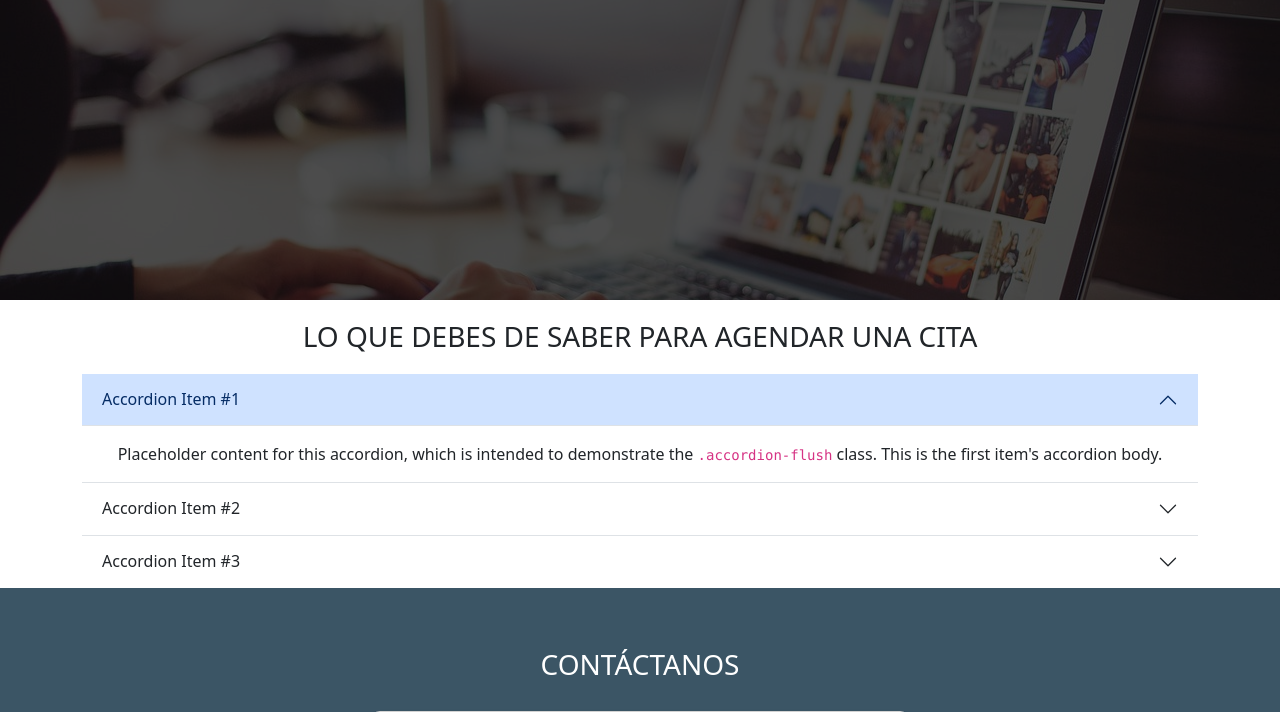
After one commit to Ematsu175/omega_appweb, a PHP site: page /admin/index_usuario.php in a window 1280 px wide, after a click on "Accordion Item #1". The commit adds this page. Shown: the top 712 px of the page. Run offline with PHP 8.4, Linux system fonts and the light colour scheme; some web fonts are replaced.

Commit message:
Index usuario

```diff
--- /dev/null
+++ b/admin/index_usuario.php
@@ -0,0 +1,115 @@
+<?php require_once('views/header.php'); ?>
+
+<div class="full-width-banner">
+    <img src="/omega_appweb/images/1430772363db5f8f75e57312dc268e61a841d655d7a3dc871173a82dadab1f2ccd5f160e5b6473d2bfc523b90dc782da48931f803b6c2c7be45ec2_1280.jpg"
+        alt="">
+</div>
+<section>
+    <div class="container text-center">
+        <h3>LO QUE DEBES DE SABER PARA AGENDAR UNA CITA</h3>
+    </div>
+    <div class="container text-center">
+        <div class="row align-items-center">
+            <div class="col">
+                <div class="accordion accordion-flush" id="accordionFlushExample">
+                    <div class="accordion-item">
+                        <h2 class="accordion-header">
+                            <button class="accordion-button collapsed" type="button" data-bs-toggle="collapse"
+                                data-bs-target="#flush-collapseOne" aria-expanded="false"
+                                aria-controls="flush-collapseOne">
+                                Accordion Item #1
+                            </button>
+                        </h2>
+                        <div id="flush-collapseOne" class="accordion-collapse collapse"
+                            data-bs-parent="#accordionFlushExample">
+                            <div class="accordion-body">Placeholder content for this accordion, which is intended to
+                                demonstrate the <code>.accordion-flush</code> class. This is the first item's accordion
+                                body.</div>
+                        </div>
+                    </div>
+                    <div class="accordion-item">
+                        <h2 class="accordion-header">
+                            <button class="accordion-button collapsed" type="button" data-bs-toggle="collapse"
+                                data-bs-target="#flush-collapseTwo" aria-expanded="false"
+                                aria-controls="flush-collapseTwo">
+                                Accordion Item #2
+                            </button>
+                        </h2>
+                        <div id="flush-collapseTwo" class="accordion-collapse collapse"
+                            data-bs-parent="#accordionFlushExample">
+                            <div class="accordion-body">Placeholder content for this accordion, which is intended to
+                                demonstrate the <code>.accordion-flush</code> class. This is the second item's accordion
+                                body. Let's imagine this being filled with some actual content.</div>
+                        </div>
+                    </div>
+                    <div class="accordion-item">
+                        <h2 class="accordion-header">
+                            <button class="accordion-button collapsed" type="button" data-bs-toggle="collapse"
+                                data-bs-target="#flush-collapseThree" aria-expanded="false"
+                                aria-controls="flush-collapseThree">
+                                Accordion Item #3
+                            </button>
+                        </h2>
+                        <div id="flush-collapseThree" class="accordion-collapse collapse"
+                            data-bs-parent="#accordionFlushExample">
+                            <div class="accordion-body">Placeholder content for this accordion, which is intended to
+                                demonstrate the <code>.accordion-flush</code> class. This is the third item's accordion
+                                body. Nothing more exciting happening here in terms of content, but just filling up the
+                                space to make it look, at least at first glance, a bit more representative of how this
+                                would look in a real-world application.</div>
+                        </div>
+                    </div>
+                </div>
+            </div>
+        </div>
+    </div>
+</section>
+<section class="contact-section">
+    <div class="container text-center">
+        <h3>CONTÁCTANOS</h3>
+    </div>
+
+    <div id="centered-card" class="container text-center">
+        <div id="card" class="card mb-3" style="max-width: 540px;">
+            <div class="row g-0">
+                <div class="col-md-4">
+                    <img src="/omega_appweb/images/" class="img-fluid rounded-start" alt="...">
+                </div>
+                <div class="col-md-8">
+                    <div class="card-body">
+                        <h5 class="card-title">Ing. Raul Silverio Vázquez Castillo</h5>
+                        <p class="card-text">Número de teléfono <br> 4611780098</p>
+                    </div>
+                </div>
+            </div>
+        </div>
+        <div id="card" class="card mb-3" style="max-width: 540px;">
+            <div class="row g-0">
+                <div class="col-md-4">
+                    <img src="/omega_appweb/images/" class="img-fluid rounded-start" alt="...">
+                </div>
+                <div class="col-md-8">
+                    <div class="card-body">
+                        <h5 class="card-title">Ing. Juan Carlos Nuñez Servin</h5>
+                        <p class="card-text">Número de teléfono <br> 4610987265</p>
+                    </div>
+                </div>
+            </div>
+        </div>
+        <div id="card" class="card mb-3" style="max-width: 540px;">
+            <div class="row g-0">
+                <div class="col-md-4">
+                    <img src="/omega_appweb/images/" class="img-fluid rounded-start" alt="...">
+                </div>
+                <div class="col-md-8">
+                    <div class="card-body">
+                        <h5 class="card-title">Ing. Gabriela Arias Reina</h5>
+                        <p class="card-text">Número de teléfono <br> 4611780098</p>
+                    </div>
+                </div>
+            </div>
+        </div>
+    </div>
+</section>
+
+<?php require_once('views/footer.php'); ?>
--- a/admin/login.php
+++ b/admin/login.php
@@ -20,17 +20,19 @@
                 if (in_array('Administrador', $roles)) {
                     $mensaje="Bienvenido Administrador";
                     $header="views/header_admin/header_admin.php";
+                    $index="index_admin.php";
                 } elseif (in_array('Usuario', $roles)) {
                     $mensaje="Bienvenido de nuevo Usuario";
                     $header="views/header_user/header_user.php";
+                    $index="index_usuario.php";
                 } else {
                     $mensaje="No se pudo acceder al sistema";
                 }
 
+
                 require_once($header);
-                //require_once('views/header_user/header_user.php');
                 $app->alerta($tipo, $mensaje);
-                //echo $mensaje;
+                require_once($index);
                 require_once('views/footer.php');
             } else {
                 $mensaje = "Correo o contraseña no válidos <a href='login.php'>[Presione aquí para volver a intentar.]</a>";
--- a/admin/views/header.php
+++ b/admin/views/header.php
@@ -38,6 +38,13 @@
     integrity="sha384-Vkoo8x4CGsO3+Hhxv8T/Q5PaXtkKtu6ug5TOeNV6gBiFeWPGFN9MuhOf23Q9Ifjh" crossorigin="anonymous">
 
   <link rel="stylesheet" href="/omega_appweb/css/main.css">
+  <!-- Bootstrap CSS -->
+<link href="https://cdn.jsdelivr.net/npm/bootstrap@5.3.0-alpha1/dist/css/bootstrap.min.css" rel="stylesheet">
+<!-- Bootstrap JS -->
+<script src="https://cdn.jsdelivr.net/npm/bootstrap@5.3.0-alpha1/dist/js/bootstrap.bundle.min.js"></script>
+
+<link rel="stylesheet" href="/omega_appweb/css/index_usuario.css">
+
 </head>
 
 <body>
--- a/admin/views/header_user/header_user.php
+++ b/admin/views/header_user/header_user.php
@@ -36,6 +36,10 @@
                 class="u-active-palette-1-base u-border-2 u-border-active-palette-1-base u-border-hover-palette-1-light-1 u-border-no-left u-border-no-right u-border-no-top u-button-style u-hover-palette-1-light-1 u-nav-link u-text-active-white u-text-grey-90 u-text-hover-white"
                 style="padding: 10px 20px;" href="#">Usuario</a>
             </li>
+            <li class="u-nav-item"><a
+                class="u-active-palette-1-base u-border-2 u-border-active-palette-1-base u-border-hover-palette-1-light-1 u-border-no-left u-border-no-right u-border-no-top u-button-style u-hover-palette-1-light-1 u-nav-link u-text-active-white u-text-grey-90 u-text-hover-white"
+                style="padding: 10px 20px;" href="login.php?accion=logout">Salir</a>
+            </li>
           </ul>
         </div>
         <div class="u-custom-menu u-nav-container-collapse">
--- /dev/null
+++ b/css/index_usuario.css
@@ -0,0 +1,74 @@
+.full-width-banner img {
+    width: 100vw;
+    height: 500px;
+    object-fit: cover;
+    display: block;
+    margin: 0;
+    padding: 0;
+    filter: brightness(30%);
+}
+.full-width-banner img {
+    width: 100vw;
+    height: 300px;
+    object-fit: cover;
+    display: block;
+    margin: 0;
+    padding: 0;
+}
+
+
+.custom-image img {
+    width: 50%; /* La imagen ocupa todo el ancho de su contenedor */
+    height: auto; /* Mantiene las proporciones originales */
+    display: block; /* Elimina espacios en blanco alrededor de la imagen */
+    object-fit: contain; /* Asegura que la imagen no pierda calidad y se ajuste sin recorte */
+}
+
+.container.text-center {
+    margin-top: 20px;
+}
+
+.container .row {
+    display: flex;
+    align-items: flex-start; /* Alinea los elementos desde la parte superior */
+    gap: 20px; /* Espacio entre columnas */
+}
+
+.col-md-8 {
+    flex: 2; /* Da más espacio a los acordeones */
+}
+
+.col-md-4 {
+    flex: 1; /* Da menos espacio a la imagen */
+}
+
+.col-md-4 img {
+    max-width: 150%; /* Asegura que la imagen no exceda su contenedor */
+    height: auto; /* Mantiene la proporción de la imagen */
+    border-radius: 8px; /* Redondea los bordes de la imagen */
+}
+
+#centered-card {
+    margin: 0 auto; /* Centra horizontalmente */
+    width: fit-content; /* O ajusta a un ancho específico si necesario */
+}
+
+#card{
+    padding: 30px;
+    margin: 30px;
+}
+
+/* Selecciona la segunda sección */
+section:nth-of-type(2) {
+    background-color: #3b5565; /* Azul */
+    padding: 40px 0; /* Espacio interno superior e inferior */
+    color: white; /* Cambia el texto a blanco para contraste */
+}
+
+/* Estilo para las tarjetas dentro de la sección */
+section:nth-of-type(2) .card {
+    background-color: white; /* Fondo blanco para destacar */
+    color: black; /* Texto negro */
+    border-radius: 10px; /* Bordes redondeados */
+    box-shadow: 0px 4px 6px rgba(0, 0, 0, 0.1); /* Sombra opcional */
+}
```
Also changed, not shown: admin/index_admin.php (added).
